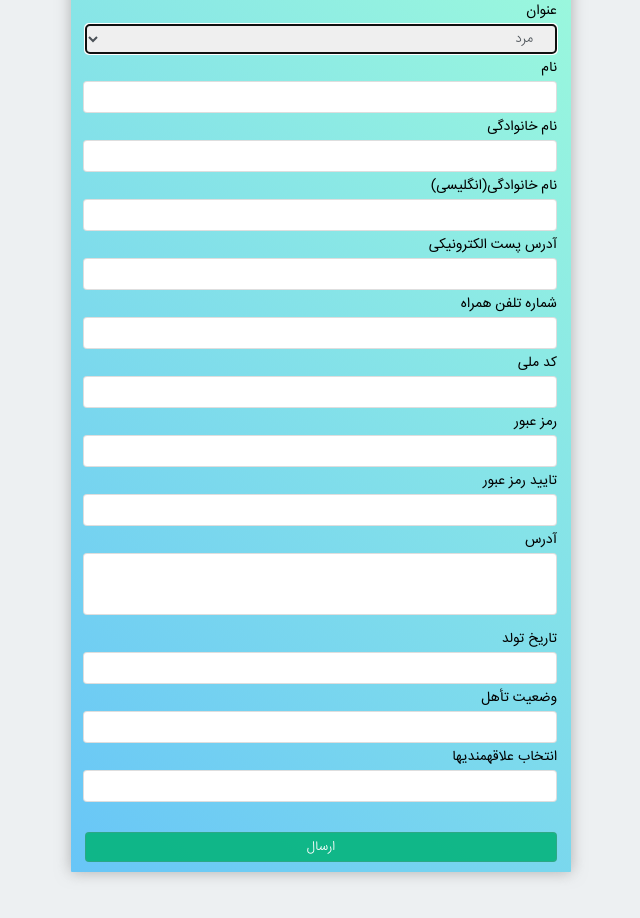
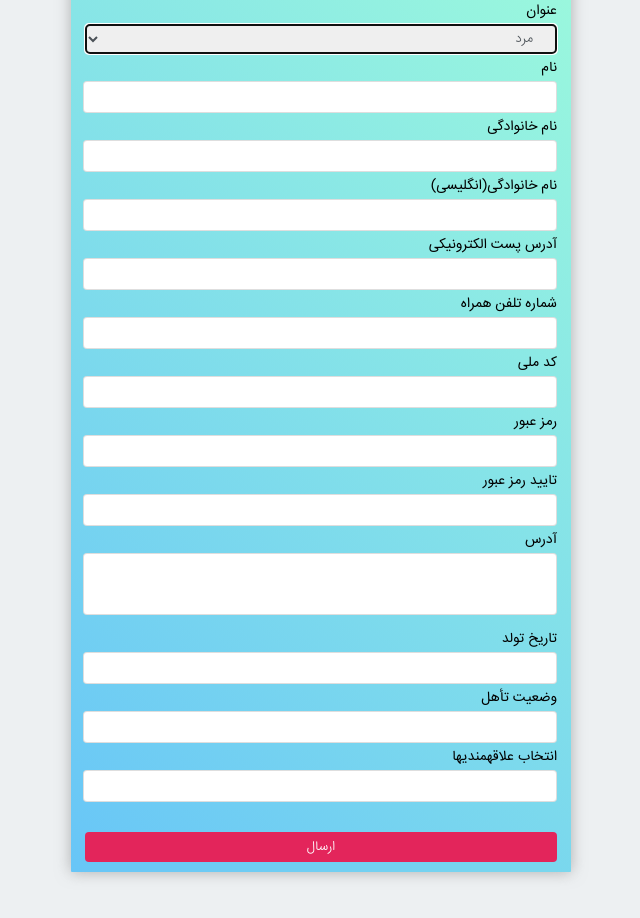
Before and after one commit to theAmirKhalili/WP-2, a plain HTML site: page index.html in a window 1280 px wide. Shown: the part 176-1094 px from the top of the page, without its empty margins (319-959 px from the left). Drawn offline with Linux system fonts and the light colour scheme; files whose address does not match are found by name.

Commit message:
fixed color of submit btn

```diff
--- a/main.css
+++ b/main.css
@@ -120,11 +120,11 @@ select{
     width: 100%;
     height: 30px;
     justify-content: center;
-    border: 1px solid #80808042;
+    border: 1px transparent;
     border-radius: 4px;
     font-family: f2;
     margin-top: 30px;
-    background-color:rgba(6, 180, 125, 0.90);
+    background-color:#e3255b;
     color: white;
 
 }
```
